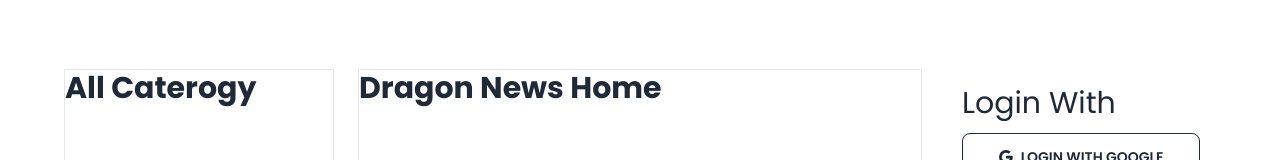
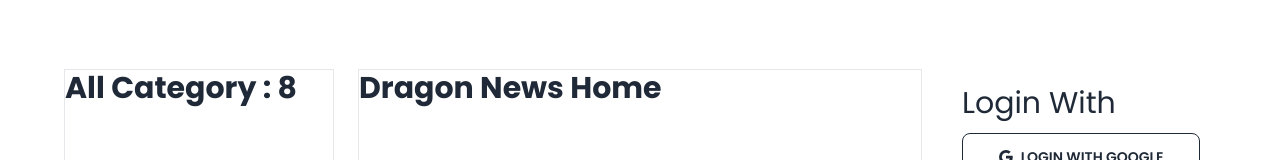
Before and after one commit to omarjafor/Dragon-News-Auth, a React (Vite) app: page / in a window 1280 px wide. Shown: the part 229-389 px from the top of the page. Built offline with nearby package versions, Linux system fonts and the light colour scheme.

Commit message:
categories data load

```diff
--- a/src/Components/Shared/LeftSideNav/LeftSideNav.jsx
+++ b/src/Components/Shared/LeftSideNav/LeftSideNav.jsx
@@ -1,10 +1,19 @@
+import { useEffect, useState } from "react";
 
 
 const LeftSideNav = () => {
+
+    const [category, setCategory] = useState([]);
+
+    useEffect( () => {
+        fetch('./categories.json')
+        .then(res => res.json())
+        .then(data => setCategory(data))
+    } , [])
     return (
         <div>
             <h1 className="text-3xl font-bold">
-                All Caterogy
+                All Category : {category.length}
             </h1>
         </div>
     );
```
